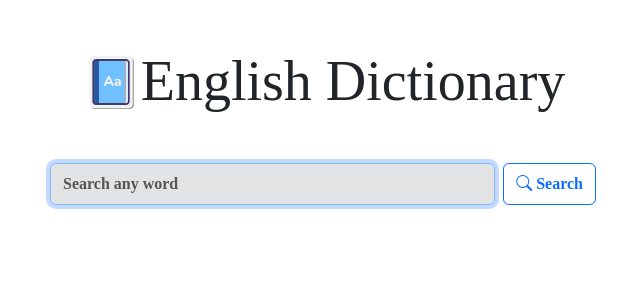
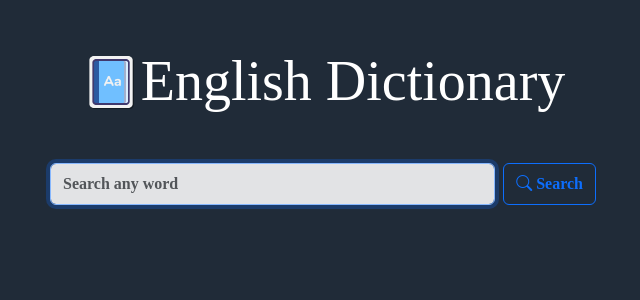
Before and after one commit to MFabri31/english-dictionary, a React (Vite) app: page / in a window 1280 px wide. Shown: the top 300 px of the page, without its empty margins (317-957 px from the left). Built offline with nearby package versions, Linux system fonts and the light colour scheme.

Commit message:
change app theme

```diff
--- a/src/style.css
+++ b/src/style.css
@@ -1,4 +1,15 @@
+:root {
+  --dark-color: #202b38;
+  --white-color: #fff;
+}
+
 body {
   font-family: serif;
-  /* background-color: #eaeaea; */
+  background-color: var(--dark-color);
+  color: var(--white-color);
 }
+
+.loading {
+  text-align: center;
+  font-size: 1.5rem;
+}
```
